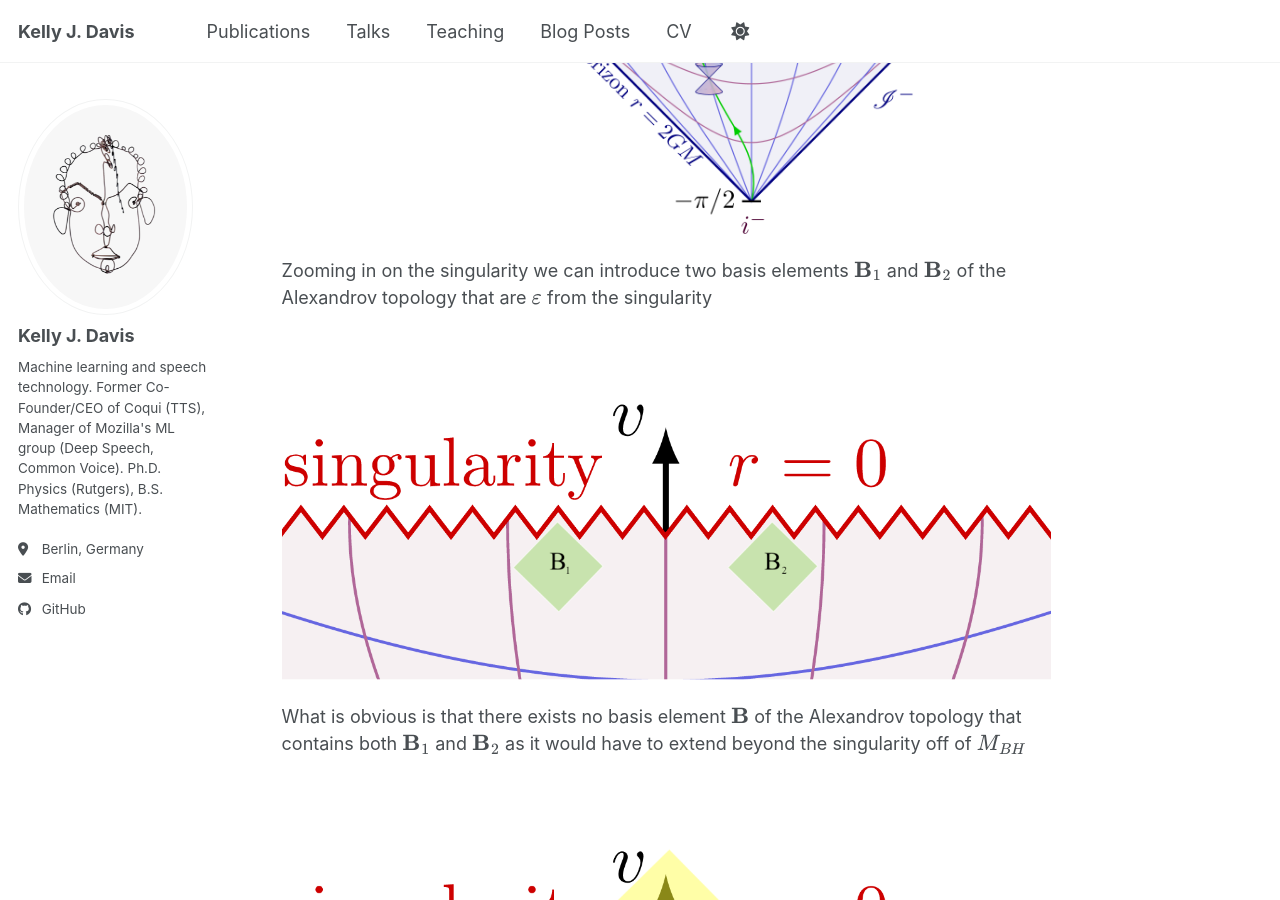
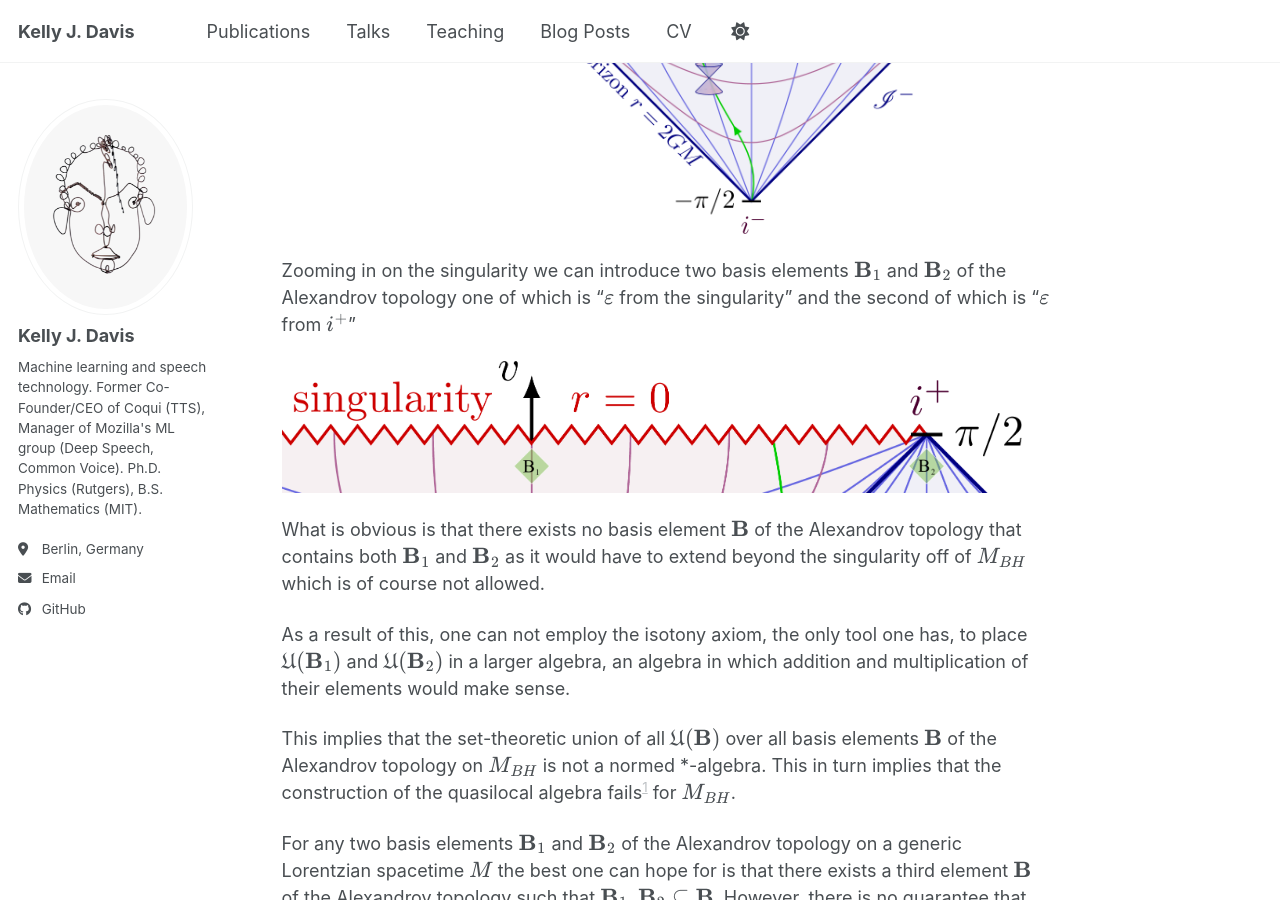
Before and after one commit to KellyJDavis/KellyJDavis.github.io, a Jekyll site: the page built from _posts/2026-05-06-haag-kastler-axioms-curved-spacetime.md, in a window 1280 px wide and 900 px high, scrolled down 11424 px. Built offline with Jekyll 4.4.1, drawn with Linux system fonts in a browser that asks for light colours; a script bundle is joined from its source files by our own code; library files that are not in the unit come from our copies.

Commit message:
Fixed previous example, but reached same conclusion

```diff
--- a/_posts/2026-05-06-haag-kastler-axioms-curved-spacetime.md
+++ b/_posts/2026-05-06-haag-kastler-axioms-curved-spacetime.md
@@ -264,15 +264,11 @@ Consider $$M_{BH}$$ the Schwarzschild blackhole solution Lorentzian spacetime. $
 
 ![Penrose diagram of the Schwarzschild blackhole solution](../../../images/posts/schwarzschild_penrose_diagram.png)
 
-Zooming in on the singularity we can introduce two basis elements $$\mathbf{B}_1$$ and $$\mathbf{B}_2$$ of the Alexandrov topology that are $$\varepsilon$$ from the singularity
+Zooming in on the singularity we can introduce two basis elements $$\mathbf{B}_1$$ and $$\mathbf{B}_2$$ of the Alexandrov topology one of which is "$$\varepsilon$$ from the singularity" and the second of which is "$$\varepsilon$$ from $$i^+$$"
 
 ![Penrose diagram of the Schwarzschild blackhole solution zoomed to singularity and containing two basis elements](../../../images/posts/schwarzschild_penrose_diagram_zoom1.png)
 
-What is obvious is that there exists no basis element $$\mathbf{B}$$ of the Alexandrov topology that contains both $$\mathbf{B}_1$$ and $$\mathbf{B}_2$$ as it would have to extend beyond the singularity off of $$M_{BH}$$
-
-![Penrose diagram of the Schwarzschild blackhole solution zoomed to singularity and containing three basis elements](../../../images/posts/schwarzschild_penrose_diagram_zoom2.png)
-
-which is of course not allowed.
+What is obvious is that there exists no basis element $$\mathbf{B}$$ of the Alexandrov topology that contains both $$\mathbf{B}_1$$ and $$\mathbf{B}_2$$ as it would have to extend beyond the singularity off of $$M_{BH}$$ which is of course not allowed.
 
 As a result of this, one can not employ the isotony axiom, the only tool one has, to place $$\mathfrak{U}(\mathbf{B}_1)$$ and $$\mathfrak{U}(\mathbf{B}_2)$$ in a larger algebra, an algebra in which addition and multiplication of their elements would make sense.
 
```
Also changed, not shown: images/posts/schwarzschild_penrose_diagram_zoom1.png, images/posts/schwarzschild_penrose_diagram_zoom2.png (deleted).
